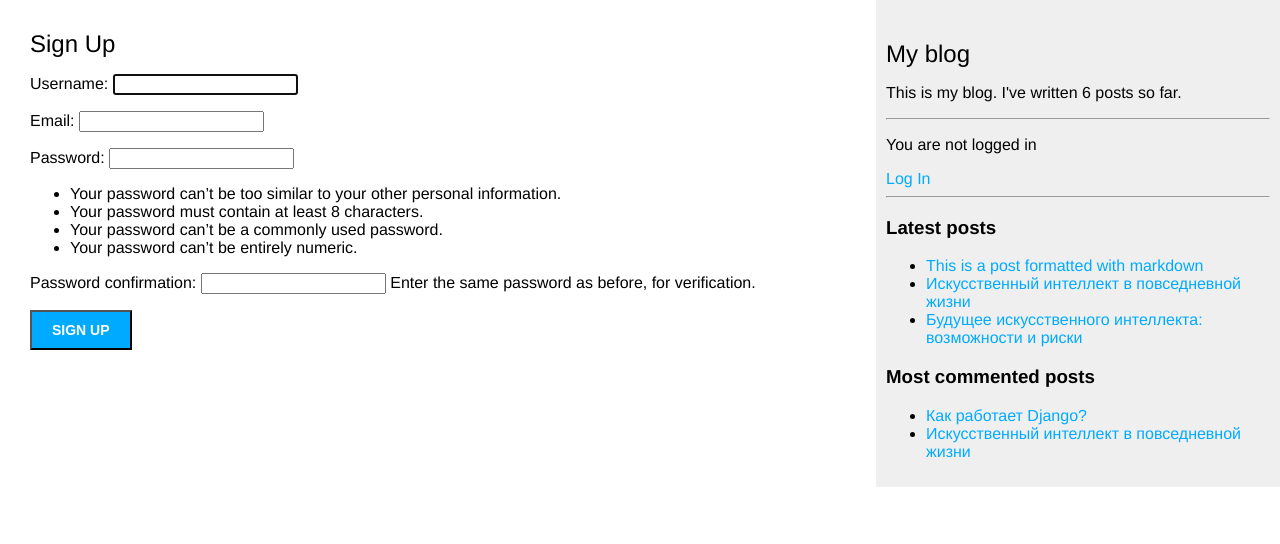
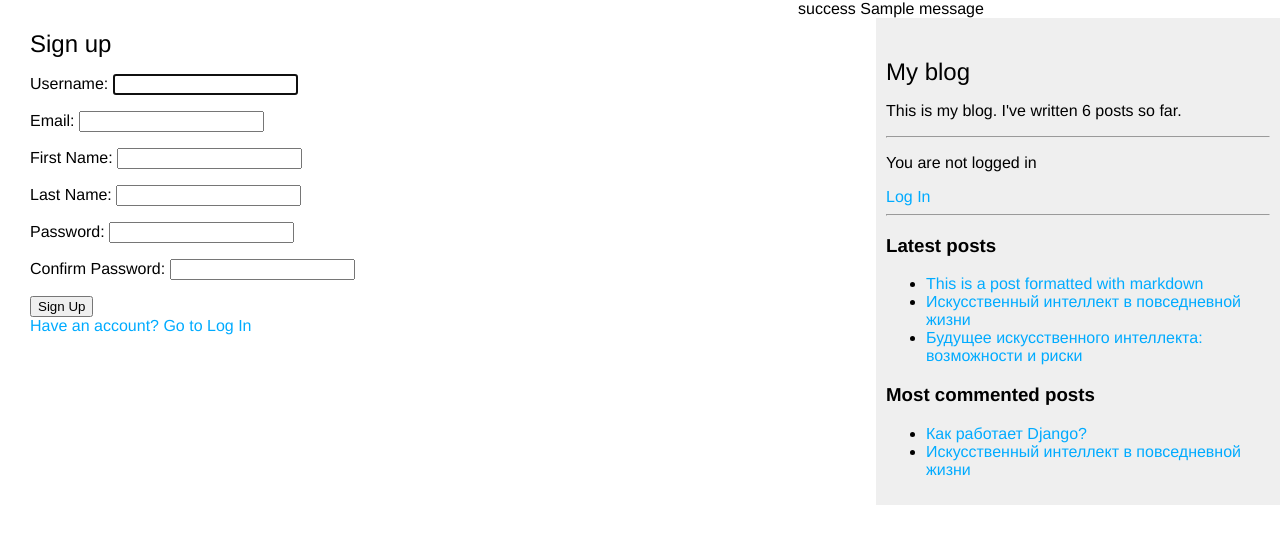
Before and after one commit to ivangol739/blogdjt, a Django app: page /accounts/signup/ in a window 1280 px wide. Shown: the top 544 px of the page. Run offline with Django 5.2, Linux system fonts and the light colour scheme; data comes from the database, SQL or seed files in the repository; one stand-in notice (Sample message) is shown; parts of the project's set-up code (start-up, migrations or seed data) failed here and were passed over.

Commit message:
Доработка системы авторизации

```diff
--- a/accounts/forms.py
+++ b/accounts/forms.py
@@ -1,12 +1,28 @@
 from django import forms
 from django.contrib.auth.models import User
-from django.contrib.auth.forms import UserCreationForm
+from django.contrib.auth.forms import UserCreationForm, AuthenticationForm
 
 
 class SignUpForm(UserCreationForm):
-    username = forms.CharField(max_length=30)
-    email = forms.EmailField(max_length=200)
+    first_name = forms.CharField(max_length=100)
+    last_name = forms.CharField(max_length=100)
+    username = forms.CharField(max_length=100)
+    email = forms.EmailField()
+    password1 = forms.CharField(max_length=50, widget=forms.PasswordInput())
+    password2 = forms.CharField(max_length=50, widget=forms.PasswordInput())
+
 
     class Meta:
         model = User
-        fields = ['username', 'email', 'password1', 'password2']
+        fields = ['first_name', 'last_name', 'username', 'email', 'password1', 'password2']
+
+
+class LoginForm(AuthenticationForm):
+    username = forms.CharField(max_length=100, required=True, widget=forms.TextInput(attrs={'placeholder': 'Username'}))
+    password = forms.CharField(max_length=100, required=True, widget=forms.PasswordInput(attrs={'placeholder': 'Password'}))
+    remember_me = forms.BooleanField(required=False)
+
+
+    class Meta:
+        model = User
+        fields = ['username', 'password', 'remember_me']
--- a/accounts/urls.py
+++ b/accounts/urls.py
@@ -1,7 +1,11 @@
 from django.urls import path
-from .views import SignUpView
+from .views import SignUpView, CustomLoginView
+from django.contrib.auth import views as auth_views
 
 
 urlpatterns = [
     path('signup/', SignUpView.as_view(), name='signup'),
+    path('login/', CustomLoginView.as_view(redirect_authenticated_user=True, template_name='registration/login.html'),
+         name='login'),
+    path('logout/', auth_views.LogoutView.as_view(template_name='registration/logout.html'), name='logout'),
 ]
--- a/accounts/views.py
+++ b/accounts/views.py
@@ -1,9 +1,53 @@
-from .forms import SignUpForm
 from django.urls import reverse_lazy
 from django.views import generic
+from .forms import SignUpForm
+from django.shortcuts import render, redirect
+from django.contrib import messages
+from django.contrib.auth.views import LoginView
+from .forms import SignUpForm, LoginForm
 
 
 class SignUpView(generic.CreateView):
     form_class = SignUpForm
     success_url = reverse_lazy("login")
+    initial = None  # принимает {'key': 'value'}
     template_name = "registration/signup.html"
+
+    def dispatch(self, request, *args, **kwargs):
+        # перенаправит на домашнюю страницу, если пользователь попытается получить доступ к странице регистрации после авторизации
+        if request.user.is_authenticated:
+            return redirect(to='/')
+
+        return super(SignUpView, self).dispatch(request, *args, **kwargs)
+
+    def get(self, request, *args, **kwargs):
+        form = self.form_class(initial=self.initial)
+        return render(request, self.template_name, {"form": form})
+
+    def post(self, request, *args, **kwargs):
+        form = self.form_class(request.POST)
+
+        if form.is_valid():
+            form.save()
+
+            username = form.cleaned_data.get('username')
+            messages.success(request, f'Account created for {username}')
+
+            return redirect(to='login') # редирект на страницу логина после регистрации
+
+        return render(request, self.template_name, {'form': form})
+
+
+class CustomLoginView(LoginView):
+    form_class = LoginForm
+
+    def form_valid(self, form):
+        remember_me = form.cleaned_data.get('remember_me')
+
+        if not remember_me:
+            # Установим время истечения сеанса равным 0 секундам. Таким образом, он автоматически закроет сеанс после закрытия браузера. И обновим данные.
+            self.request.session.set_expiry(0)
+            self.request.session.modified = True
+
+        # В противном случае сеанс браузера будет таким же как время сеанса cookie "SESSION_COOKIE_AGE", определенное в settings.py
+        return super(CustomLoginView, self).form_valid(form)
--- a/mysite/settings.py
+++ b/mysite/settings.py
@@ -149,4 +149,7 @@ SERVER_EMAIL = EMAIL_HOST_USER
 
 
 LOGIN_REDIRECT_URL = '/'
-LOGOUT_REDIRECT_URL = "/"
+# LOGOUT_REDIRECT_URL = "/"
+
+
+SESSION_COOKIE_AGE = 60 * 60 * 24 * 30
--- a/templates/blog/base.html
+++ b/templates/blog/base.html
@@ -11,6 +11,11 @@
     {% block content %}
     {% endblock %}
 </div>
+{% if messages %}
+    {% for message in messages %}
+        {{ message.tags }} {{ message }}
+    {% endfor %}
+{% endif %}
 <div id="sidebar">
     <h2>My blog</h2>
     <p>
--- a/templates/registration/signup.html
+++ b/templates/registration/signup.html
@@ -1,11 +1,23 @@
 {% extends "blog/base.html" %}
 {% block title %} Sign Up {% endblock %}
 {% block content %}
-    <h2> Sign Up </h2>
+    <h2> Sign up </h2>
+    {% if form.errors %}
+        <div style="display: table; margin: 0 auto; text-align: left;">
+            {% for key, value in form.errors.items %}
+                <strong>{{ value }}</strong>
+            {% endfor %}
+        </div>
+    {% endif %}
     <form method="post">
         {% csrf_token %}
-        {{ form.as_p }}
-
-        <p><input type="submit" value="Sign Up"></p>
+        <p>Username: {{ form.username }}</p>
+        <p>Email: {{ form.email }}</p>
+        <p>First Name: {{ form.first_name }}</p>
+        <p>Last Name: {{ form.last_name }}</p>
+        <p>Password: {{ form.password1 }}</p>
+        <p>Confirm Password: {{ form.password2 }}</p>
+        <button type="submit">Sign Up</button>
     </form>
+    <a href="{% url 'login' %}">Have an account? Go to Log In</a>
 {% endblock %}
```
Also changed, not shown: templates/registration/logout.html (added, +9 -0 lines).
